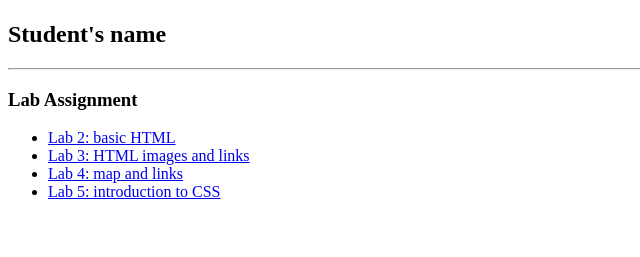
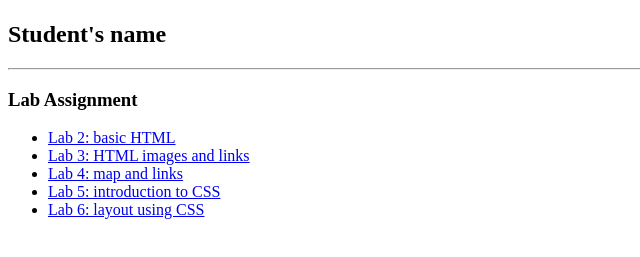
Before and after one commit to huixinwu/ET710, a plain HTML site: page index.html in a window 1280 px wide. Shown: the part 59-316 px from the top of the page, without its empty margins (0-640 px from the left). Drawn offline with Linux system fonts and the light colour scheme.

Commit message:
Update index.html

```diff
--- a/index.html
+++ b/index.html
@@ -15,6 +15,7 @@
         <li><a href="lab3/lab3.html">Lab 3: HTML images and links</a></li>
         <li><a href="lab4/lab4.html">Lab 4: map and links</a> </li>
         <li><a href="lab5/lab5.html">Lab 5: introduction to CSS</a> </li>
+        <li><a href="lab6/lab6.html">Lab 6: layout using CSS</a></li>
     </ul>
 
 </body>
```
